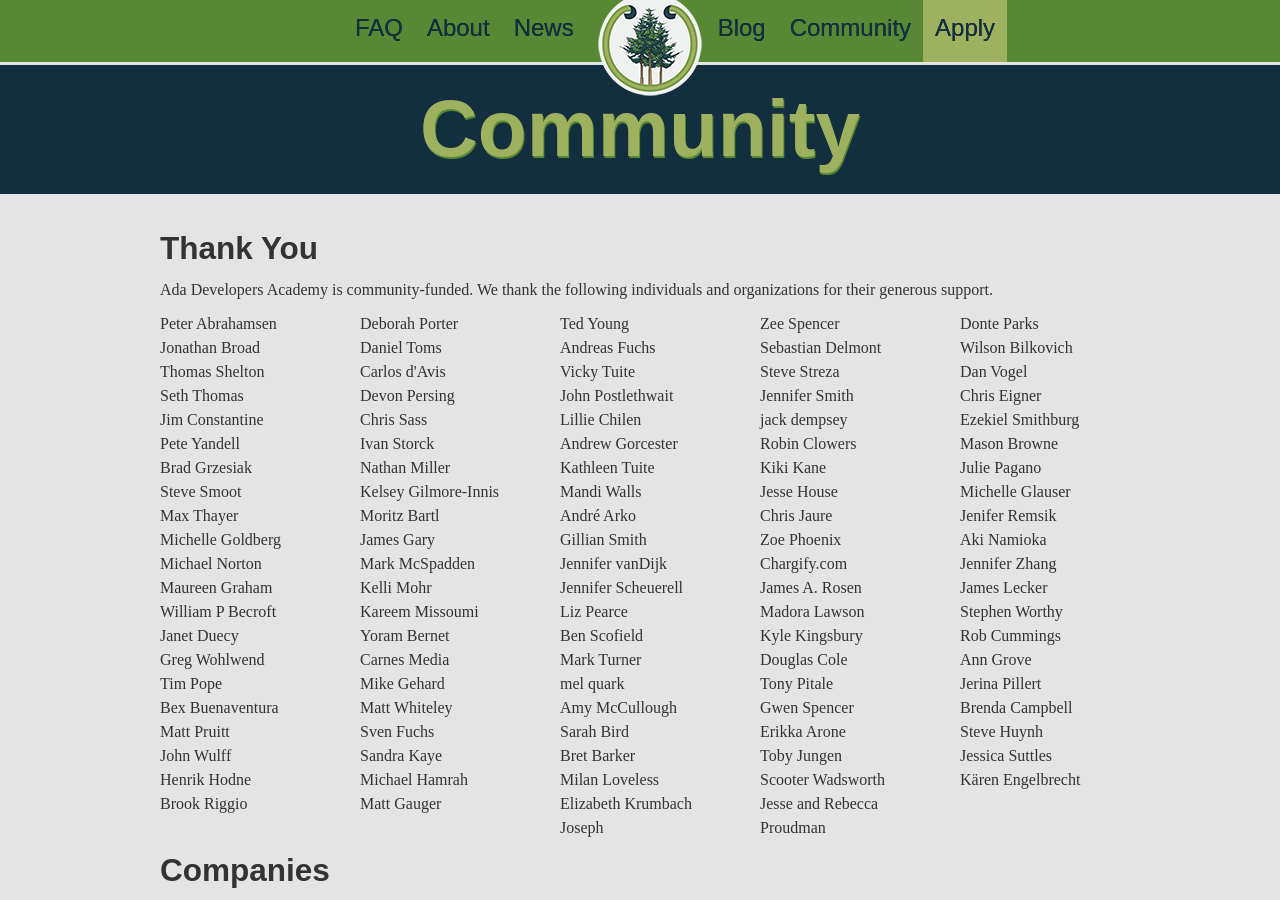
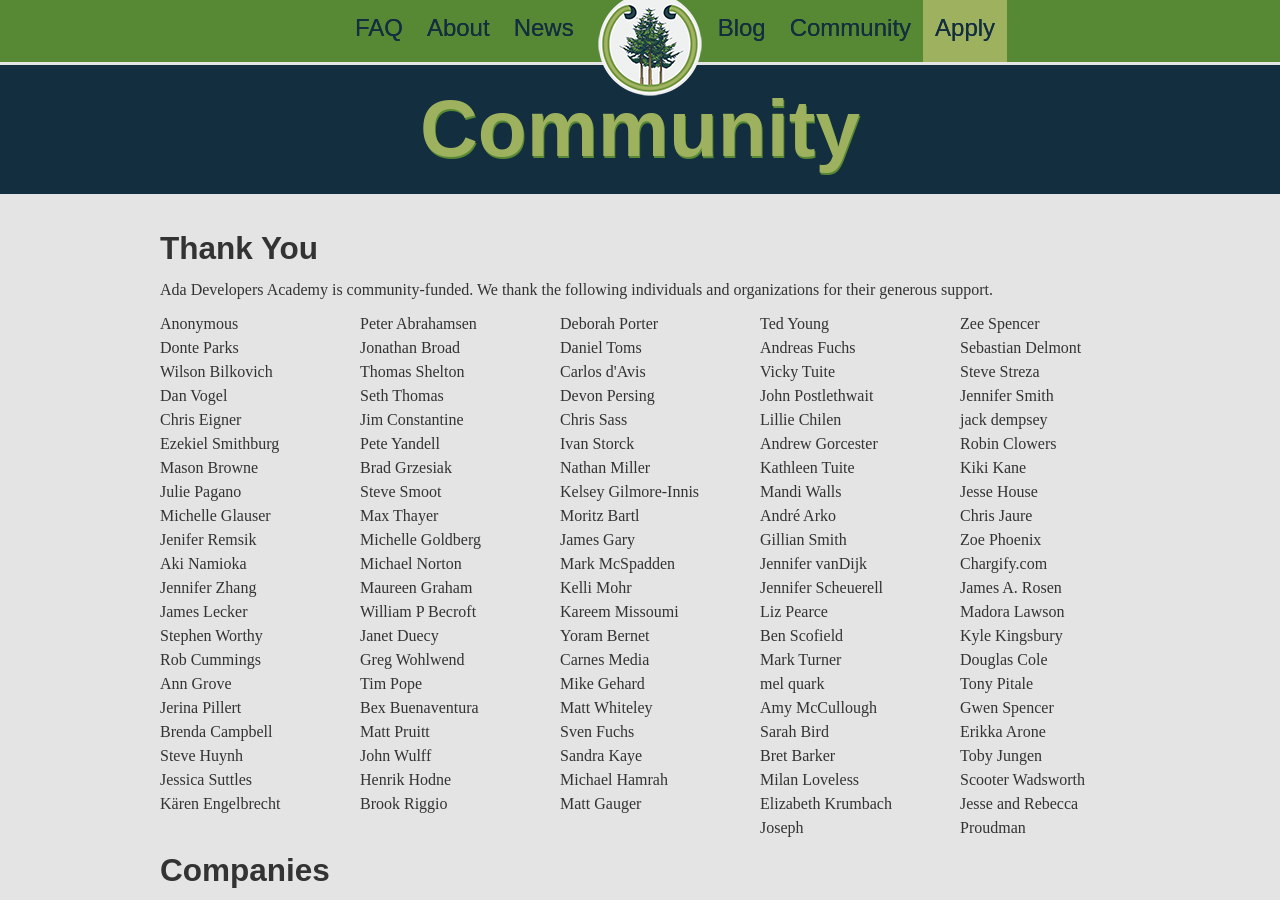
Before and after one commit to Ada-Developers-Academy/adadevelopersacademy.org, a Jekyll site: the page built from community/index.html, in a window 1280 px wide and 900 px high. Built offline with Jekyll 4.4.1, drawn with Linux system fonts in a browser that asks for light colours; nearby versions of some CDN libraries.

Commit message:
Added Anon.

```diff
--- a/community/index.html
+++ b/community/index.html
@@ -19,6 +19,7 @@
       <h2>Thank You</h2>
       <p>Ada Developers Academy is community-funded. We thank the following individuals and organizations for their generous support.</p>
       <div class="row">
+        <div class="span2"> Anonymous         </div>
         <div class="span2"> Peter Abrahamsen  </div>
         <div class="span2"> Deborah Porter    </div>
         <div class="span2"> Ted Young         </div>
```
